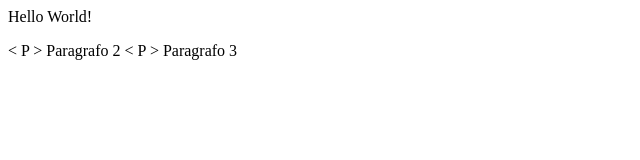
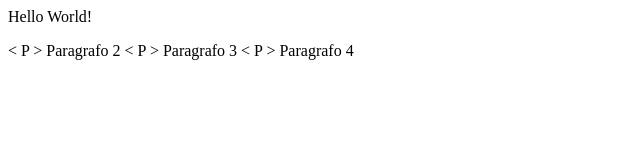
Before and after one commit to AngelaPeluso/provabr, a plain HTML site: page index.html in a window 1280 px wide. Shown: the whole page, without its empty margins (0-640 px from the left). Drawn offline with Linux system fonts and the light colour scheme.

Commit message:
commHtm6

```diff
--- a/index.html
+++ b/index.html
@@ -7,6 +7,7 @@
 		<p>Hello World!</p>
 		< P > Paragrafo 2 </ p >
 		< P > Paragrafo 3 </ p >
+		< P > Paragrafo 4 </ p >
 	</div>
     </body>
 </html>
```
